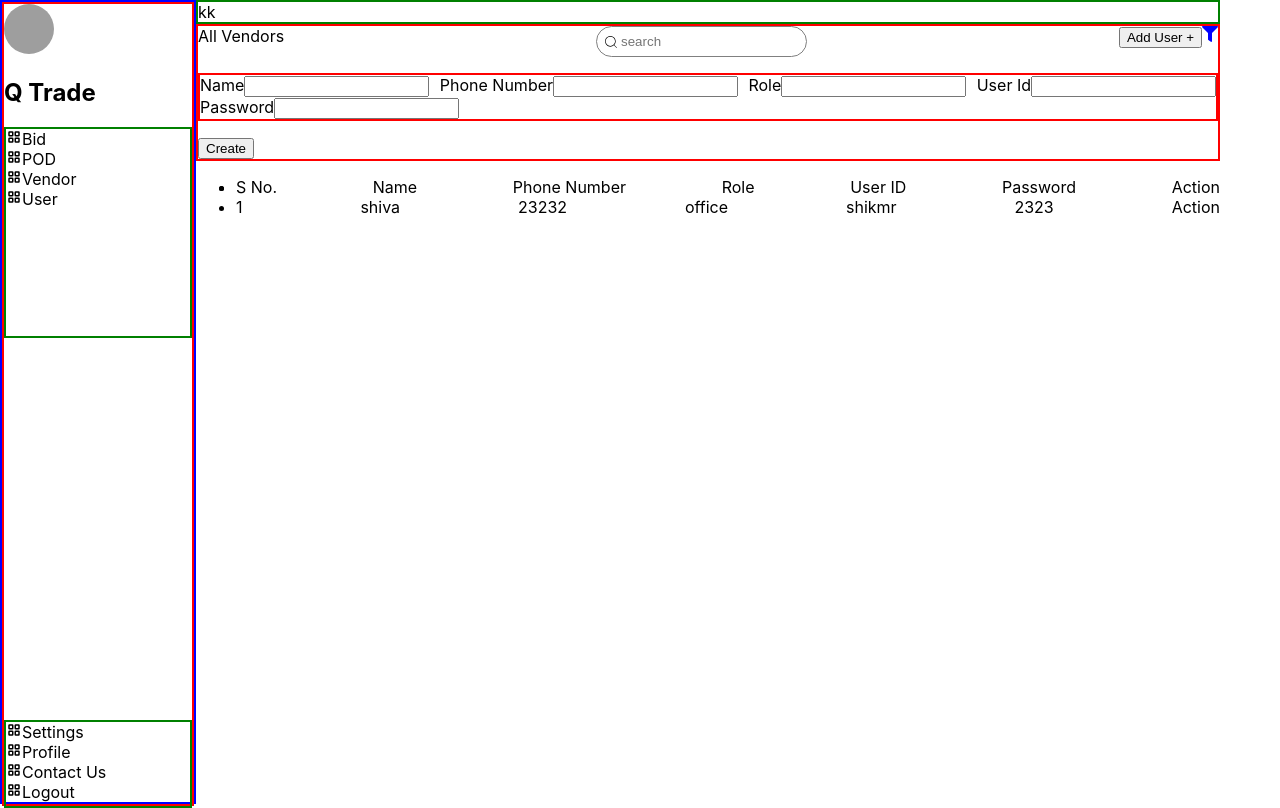
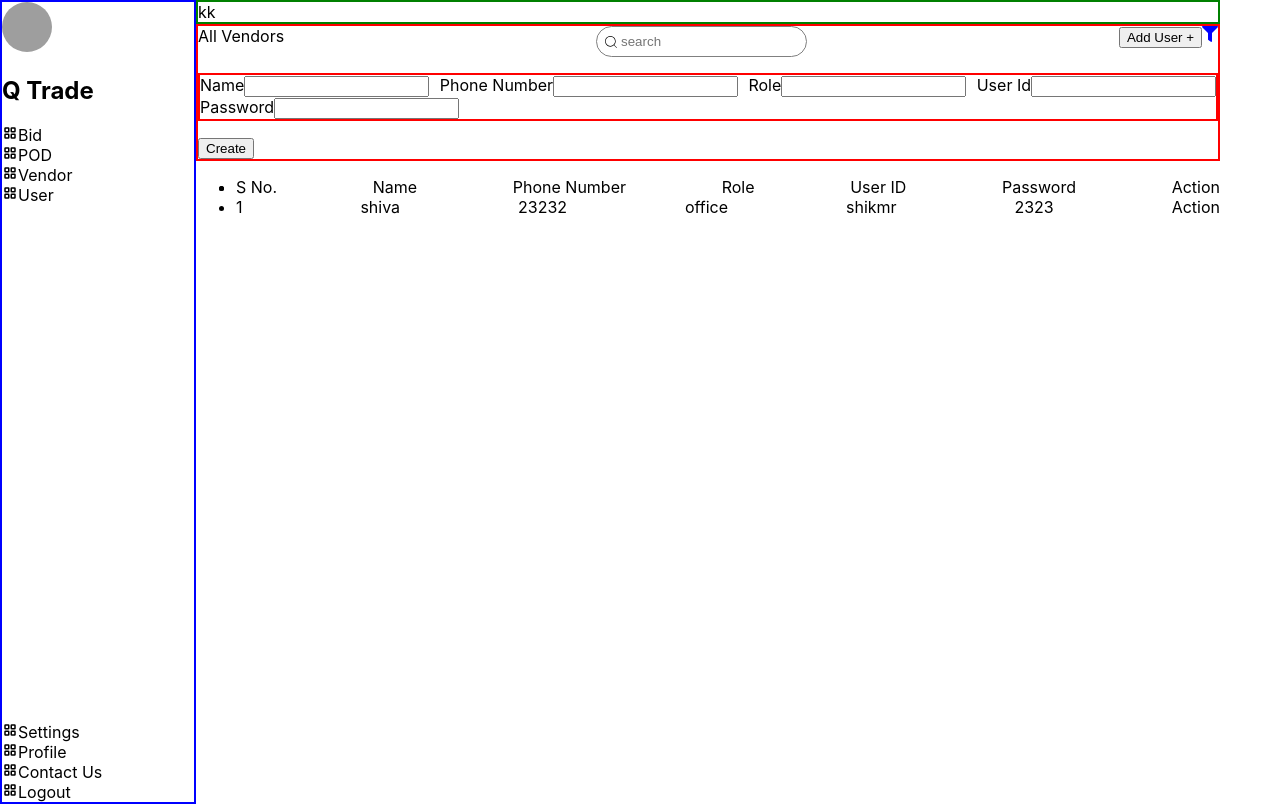
Before and after one commit to shiva2351/qikbuk, a React (Create React App) app: page / in a window 1280 px wide. Built offline with nearby package versions, Linux system fonts and the light colour scheme; grey boxes are pictures that could not be loaded.

Commit message:
Update index.css

```diff
--- a/src/components/SideHeader/index.css
+++ b/src/components/SideHeader/index.css
@@ -6,7 +6,6 @@
 .Side-ul {
   padding-left: 0;
   margin-top: 0;
-  border: 2px solid red;
   display: flex;
   flex-direction: column;
   justify-content: space-between;
@@ -16,7 +15,6 @@
 .Side-uls {
   padding-left: 0;
   margin-top: 0;
-  border: 2px solid green;
   display: flex;
   flex-direction: column;
   height: 100%;
```
